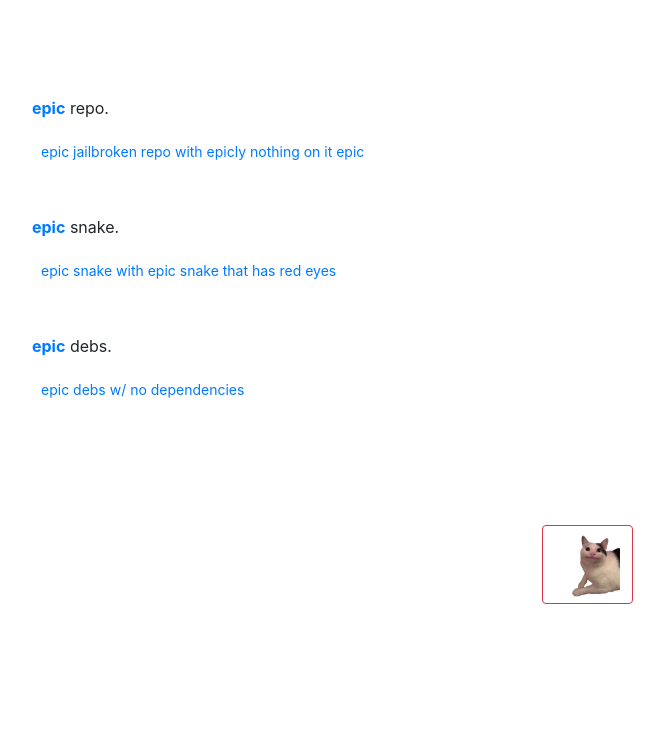
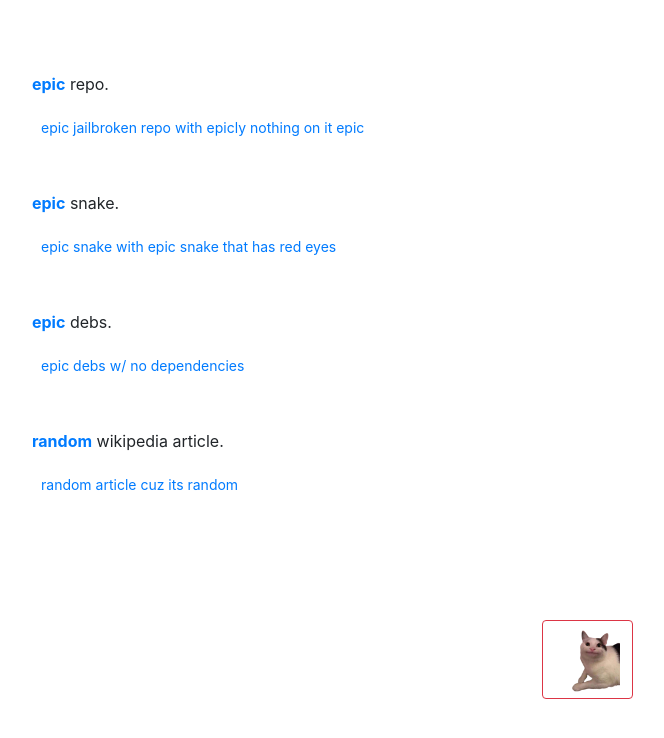
Before and after one commit to WetWipee/wetwipee.github.io, a plain HTML site: page index.html in a window 1280 px wide. Shown: the whole page, without its empty margins (53-717 px from the left). Drawn offline with nearby package versions, Linux system fonts and the light colour scheme.

Commit message:
random wikipedia

```diff
--- a/index.html
+++ b/index.html
@@ -6,7 +6,6 @@
   <meta name="viewport" content="width=device-width, initial-scale=1">
   <link rel="stylesheet" href="https://maxcdn.bootstrapcdn.com/bootstrap/4.0.0/css/bootstrap.min.css" integrity="sha384-Gn5384xqQ1aoWXA+058RXPxPg6fy4IWvTNh0E263XmFcJlSAwiGgFAW/dAiS6JXm" crossorigin="anonymous">
   	<br>
-	<br>
 	<br>
 	<br>
 </head>
@@ -26,6 +25,11 @@
 		<br>
 		<p><span class="text-primary"><b>epic</span></b> debs.</p>
 		<a class="btn btn-sm btn-default" href="https://wetwipee.github.io/epicdebs">epic debs w/ no dependencies</a>
+        <br>
+		<br>
+		<br>
+		<p><span class="text-primary"><b>random</span></b> wikipedia article.</p>
+		<a class="btn btn-sm btn-default" href="https://en.wikipedia.org/wiki/Special:Random">random article cuz its random</a>
 	</div>
 </div>
 
```
